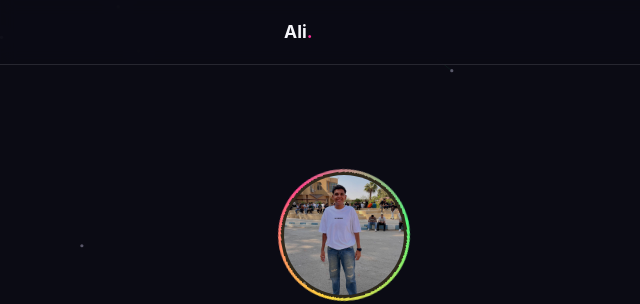
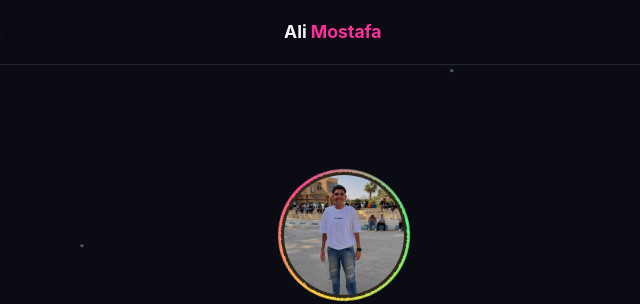
Before and after one commit to alimostafa179/portfolio-, a plain HTML site: page index.html in a window 1280 px wide. Shown: the top 304 px of the page, 0-640 px from the left. Drawn offline with Linux system fonts and the light colour scheme.

Commit message:
Update brand name in navigation

```diff
--- a/index.html
+++ b/index.html
@@ -45,7 +45,7 @@
 
 <nav>
   <div class="wrap">
-    <div class="brand">Ali<span>.</span></div>
+    <div class="brand">Ali <span> Mostafa</span></div>
     <div class="nav-right">
       <ul>
         <li><a href="#about">About</a></li>
```
